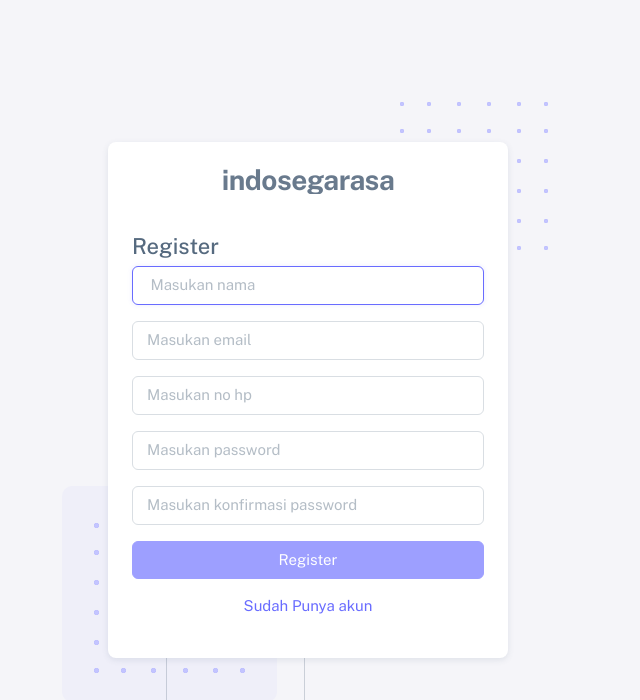
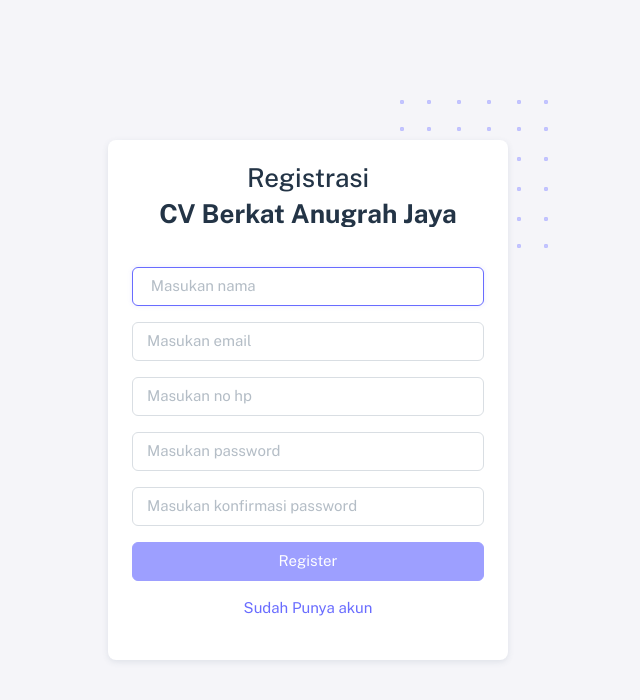
Before and after one commit to yosepdoni/cvberkahanugrahjaya, a PHP site: page /register.php in a window 1280 px wide. Shown: the top 700 px of the page, without its empty margins (332-972 px from the left). Run offline with PHP 8.4, Linux system fonts and the light colour scheme.

Commit message:
perbaiki tampilan login & register home dan navbar

```diff
--- a/login.php
+++ b/login.php
@@ -64,9 +64,9 @@ require_once 'koneksi.php';
                 <div class="card">
                     <div class="card-body">
                         <!-- Logo -->
-                        <h4 class="mb-3 text-center">Login</h4>
+                        <h4 class="mb-3 text-dark fs-3 text-center">Login</h4>
                         <div class="app-brand justify-content-center">
-                                <span class="app-brand-text fw-bolder fs-3">CV Berkat Anugrah Jaya</span>
+                                <span class="app-brand-text fw-bolder fs-3 text-dark">CV Berkat Anugrah Jaya</span>
                             </a>
                         </div>
                         <!-- /Logo -->
--- a/page/home/index.php
+++ b/page/home/index.php
@@ -6,7 +6,7 @@
             <div class="col-sm-6 mt-3">
                 <form action="" method="get">
                     <div class="input-group">
-                        <input type="text" class="form-control" name="keyword" placeholder="Cari nama produk disini..." value="<?= $_GET['keyword'] ? $_GET['keyword'] : '' ?>">
+                        <input type="text" class="form-control" name="keyword" placeholder="Cari nama produk" value="<?= $_GET['keyword'] ? $_GET['keyword'] : '' ?>">
                         <button class="btn btn-dark" type="submit">Cari</button>
                     </div>
                 </form>
--- a/register.php
+++ b/register.php
@@ -5,13 +5,13 @@ require_once 'koneksi.php';
 ?>
 <!DOCTYPE html>
 
-<html lang="en" class="light-style customizer-hide" dir="ltr" data-theme="theme-default" data-admin/assets-path="admin/assets/" data-template="vertical-menu-template-free">
+<!-- <html lang="en" class="light-style customizer-hide" dir="ltr" data-theme="theme-default" data-admin/assets-path="admin/assets/" data-template="vertical-menu-template-free"> -->
 
 <head>
     <meta charset="utf-8" />
     <meta name="viewport" content="width=device-width, initial-scale=1.0, user-scalable=no, minimum-scale=1.0, maximum-scale=1.0" />
 
-    <title>Indosegarasa</title>
+    <title>CV Berkat Anugrah Jaya</title>
 
     <meta name="description" content="" />
 
@@ -55,14 +55,14 @@ require_once 'koneksi.php';
                 <div class="card">
                     <div class="card-body">
                         <!-- Logo -->
+                        <h4 class="text-center text-dark fs-3 mb-2">Registrasi</h4>
+
                         <div class="app-brand justify-content-center">
                             <a href="index.html" class="app-brand-link gap-2">
-                                <span class="app-brand-text demo text-body fw-bolder">Indosegarasa</span>
+                                <span class="app-brand-text fw-bolder fs-3 text-dark">CV Berkat Anugrah Jaya</span>
                             </a>
                         </div>
                         <!-- /Logo -->
-                        <h4 class="mb-2">Register</h4>
-
                         <form id="formAuthentication" class="mb-3" action="" method="POST">
                             <div class="mb-3">
                                 <!-- <label for="nama" class="form-label">Nama</label> -->
--- a/template/navbar.php
+++ b/template/navbar.php
@@ -22,7 +22,7 @@
                     </ul>
                 </div>
             <?php else : ?>
-                <a class="btn btn-secondary" href="login.php">Login</a>
+                <a class="btn btn-dark" href="login.php">Login</a>
             <?php endif; ?>
         </div>
     </div>
```
